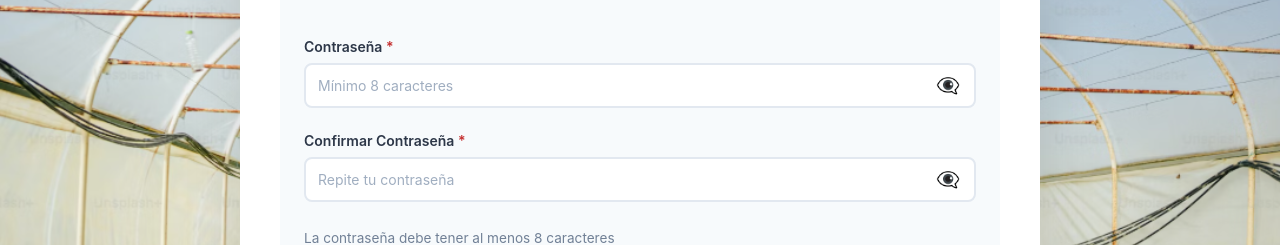
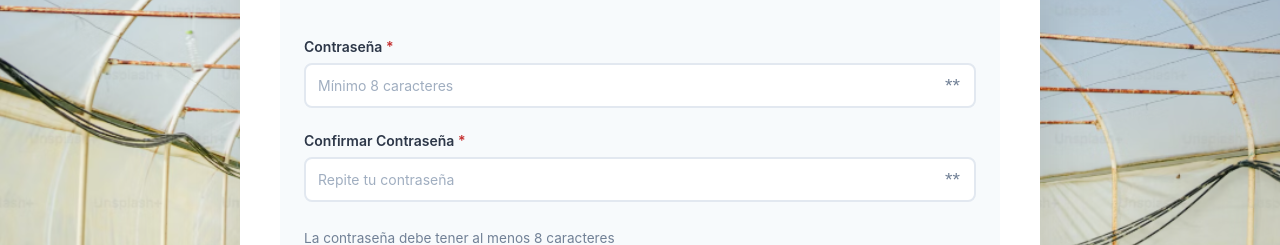
Before and after one commit to DougO28/Frontend-Plantas, a React (Vite) app: page /registro in a window 1280 px wide. Shown: the part 985-1230 px from the top of the page. Built offline with nearby package versions, Linux system fonts and the light colour scheme; no server answers.

Commit message:
modificacionde comentarios

```diff
--- a/src/pages/Register.tsx
+++ b/src/pages/Register.tsx
@@ -103,7 +103,7 @@ export default function Register() {
     }
 
     // Validar formato de email
-    const emailRegex = /^[^\s@]+@[^\s@]+\.[^\s@]+$/;  //regex simple para correos
+    const emailRegex = /^[^\s@]+@[^\s@]+\.[^\s@]+$/;  //regex para correo
     if (!emailRegex.test(formData.email)) {
       setError('Ingresa un correo electrónico válido');
       return false;
@@ -163,7 +163,7 @@ export default function Register() {
 
       setSuccess(true);
 
-      // Redirigir al login después de 2 segundos
+      // Redirigir al login despues de 2 segundos
       setTimeout(() => {
         navigate('/login');
       }, 2000);
@@ -395,7 +395,7 @@ export default function Register() {
                   aria-label={showPassword ? 'Ocultar contraseña' : 'Mostrar contraseña'}
                   tabIndex={-1}
                 >
-                  {showPassword ? '👁️' : '👁️‍🗨️'}
+                  {showPassword ? '*' : '**'}
                 </button>
               </div>
             </div>
@@ -424,7 +424,7 @@ export default function Register() {
                   aria-label={showConfirmPassword ? 'Ocultar contraseña' : 'Mostrar contraseña'}
                   tabIndex={-1}
                 >
-                  {showConfirmPassword ? '👁️' : '👁️‍🗨️'}
+                  {showConfirmPassword ? '*' : '**'}
                 </button>
               </div>
             </div>
```
